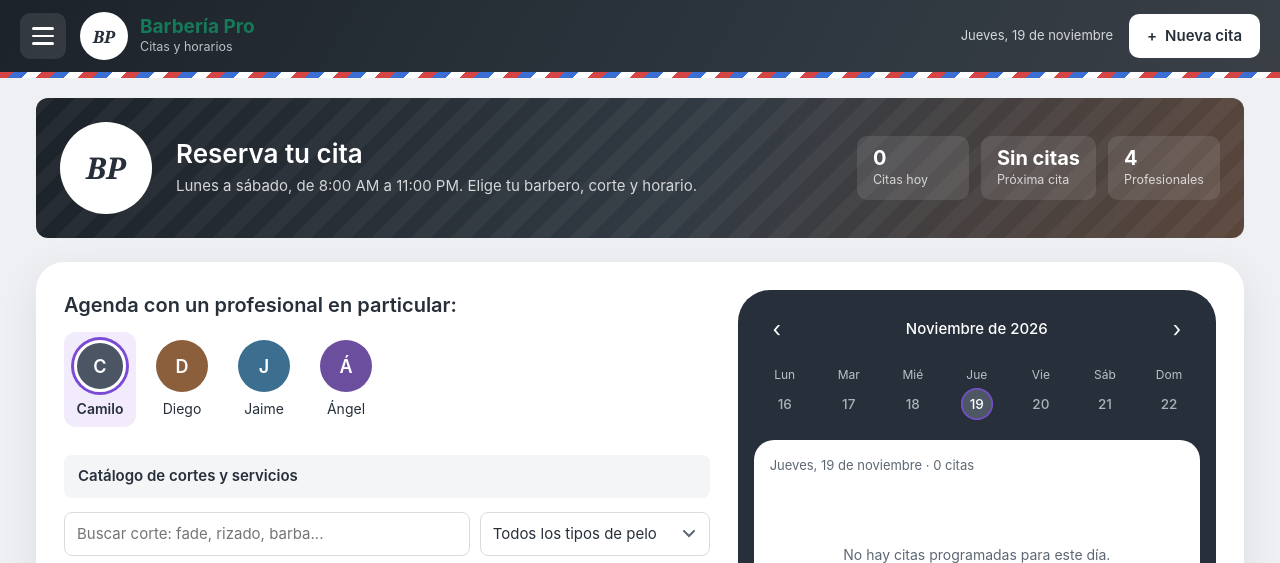
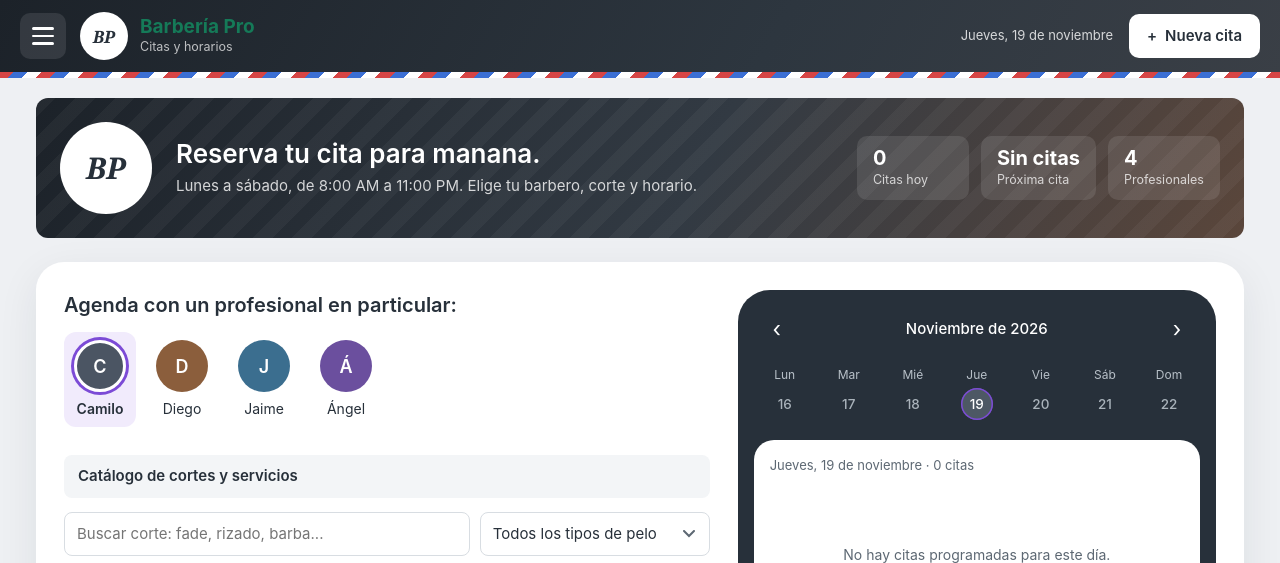
Before and after one commit to julonlondres-hash/barberia-has, a plain HTML site: page index.html in a window 1280 px wide. Shown: the top 563 px of the page. Drawn offline with nearby package versions, Linux system fonts and the light colour scheme; no server answers.

Commit message:
Actualizar página

```diff
--- a/index.html
+++ b/index.html
@@ -73,7 +73,7 @@
     <section class="portada">
       <div class="logo logo--grande js-logo" aria-hidden="true"></div>
       <div class="portada__texto">
-        <h2 class="portada__titulo">Reserva tu cita</h2>
+        <h2 class="portada__titulo">Reserva tu cita para manana.</h2>
         <p class="portada__descripcion">Lunes a sábado, de 8:00 AM a 11:00 PM. Elige tu barbero, corte y horario.</p>
       </div>
       <div class="portada__datos">
```
